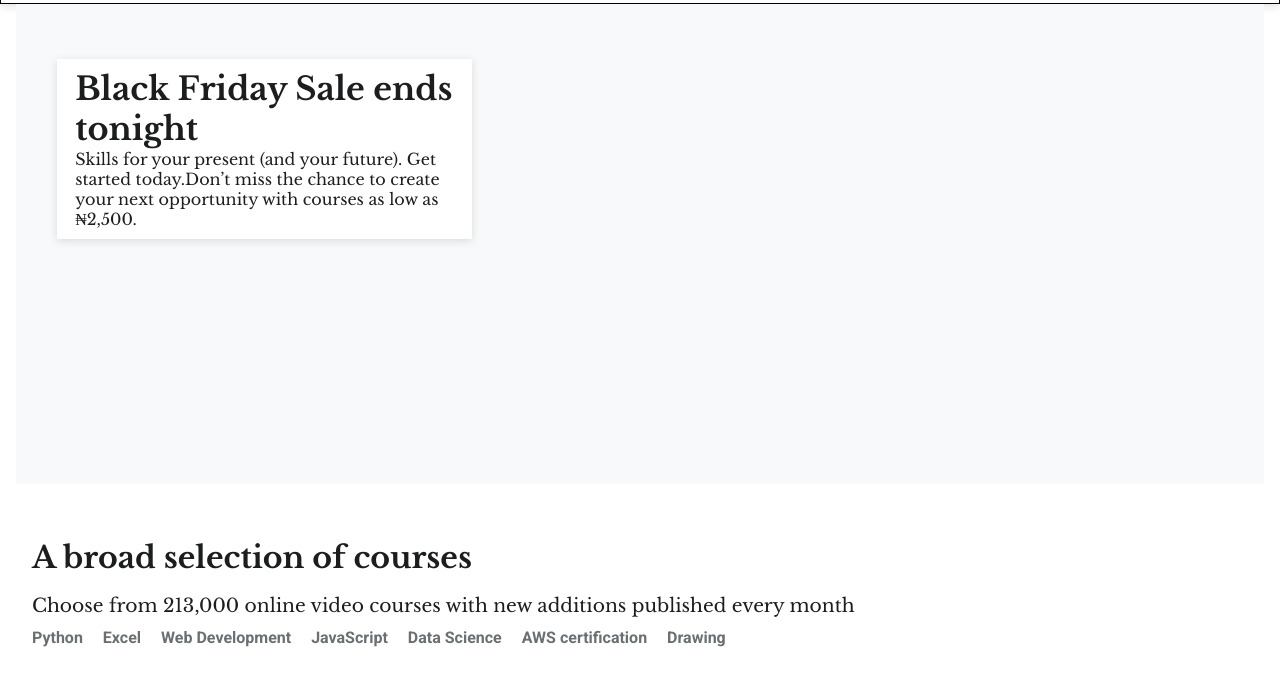
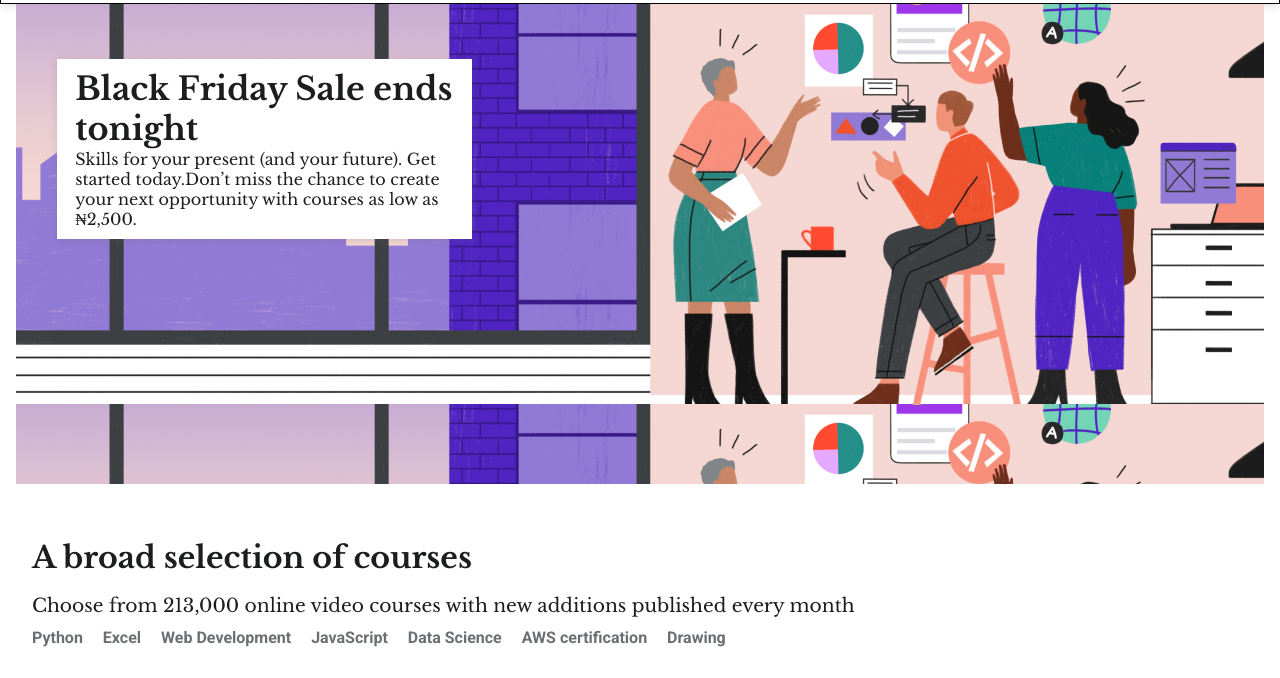
Before and after one commit to victoriaodemakin/udemy-stutern, a plain HTML site: page index.html in a window 1280 px wide. Shown: the part 58-736 px from the top of the page. Drawn offline with nearby package versions, Linux system fonts and the light colour scheme; a web font is replaced by a local one.

Commit message:
updating bg image

```diff
--- a/css/main.css
+++ b/css/main.css
@@ -163,12 +163,8 @@ body {
 }
 /* --------- HERO SECTION ---------*/
 .hero {
-  background-color: #f7f9fa;
-<<<<<<< HEAD
-  background: url(./images/hero-background.jpg);
-=======
-  background: url(images/hero-background.jpg);
->>>>>>> ae169397e1b14fb53ad6f748a65b889d770ea729
+  background-color: #000;
+  background: url(/images/hero-background.jpg);
   background-size: 100% cover;
   height: 60vh;
   margin: 0 16px;
```
